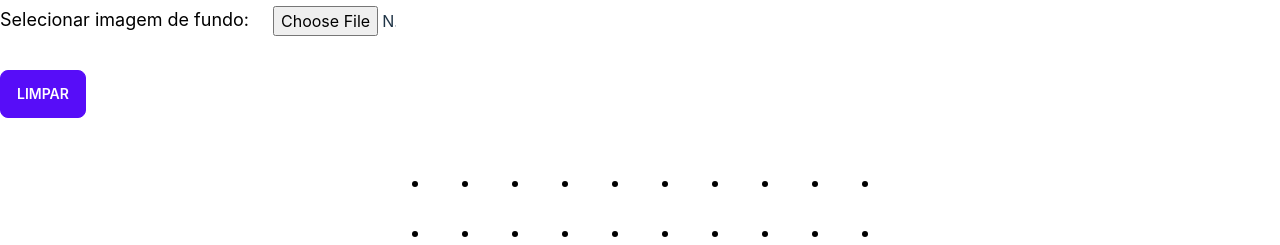
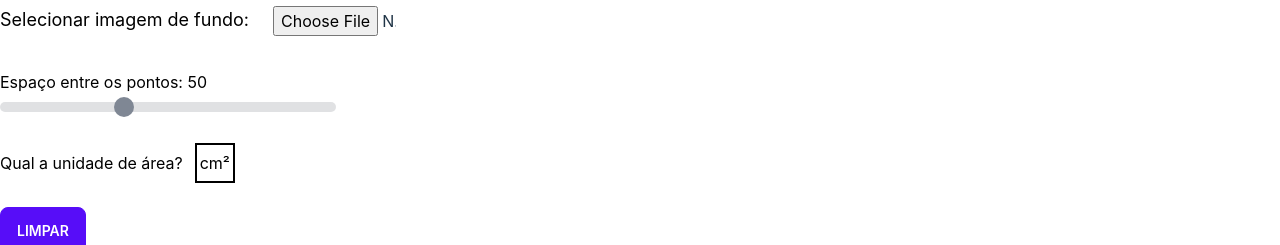
Before and after one commit to RuanGallio/Teorema_de_Pick_UEM, a Vue app: page / in a window 1280 px wide. Shown: the part 252-497 px from the top of the page. Built offline with nearby package versions, Linux system fonts and the light colour scheme.

Commit message:
Feature reatividade ao tamanho da imagem; Aceita espaçamento diferenciado entre pontos

```diff
--- a/src/components/PicksGrid.vue
+++ b/src/components/PicksGrid.vue
@@ -39,6 +39,8 @@ export default defineComponent({
       gridNumPointsX: 10,
       gridNumPointsY: 10,
       gapBetweenPoints: 50,
+      maxGapBetweenPoints: 150,
+      areaUnit: "cm²",
     };
   },
   mounted() {
@@ -48,17 +50,22 @@ export default defineComponent({
     this.canvas = canvas;
     this.ctx = ctx;
     this.drawGrid();
+    this.maxGapBetweenPoints = window.innerWidth / this.gridNumPointsX;
   },
   computed: {
     canvasWidth() {
-      return this.gapBetweenPoints * (this.gridNumPointsX + 1);
+      return this.gapBetweenPoints * this.gridNumPointsX;
     },
     canvasHeight() {
-      return this.gapBetweenPoints * (this.gridNumPointsY + 1);
+      return this.gapBetweenPoints * this.gridNumPointsY;
     },
   },
 
   methods: {
+    reloadPage() {
+      window.location.reload();
+    },
+
     fillPoint(fillStyle: string, point: Point, pointRadius: number) {
       const { ctx } = this;
       if (!ctx) return;
@@ -99,14 +106,6 @@ export default defineComponent({
       const x = Math.round(mouseX / gapBetweenPoints) * gapBetweenPoints;
       const y = Math.round(mouseY / gapBetweenPoints) * gapBetweenPoints;
 
-      if (
-        x === 0 ||
-        y === 0 ||
-        x === this.canvasWidth ||
-        y === this.canvasHeight
-      )
-        return;
-
       const point = [x, y] as Point;
       const pointRadius = 5;
 
@@ -140,6 +139,26 @@ export default defineComponent({
       }
     },
 
+    clearGrid() {
+      const { ctx, canvas } = this;
+      if (!ctx || !canvas) return;
+      ctx.clearRect(0, 0, canvas.width, canvas.height);
+
+      this.image = null;
+      this.grid = [];
+      this.polygon = [];
+      this.numPointsOnPolygon = 0;
+      this.numPointsInPolygon = 0;
+      this.drawGrid();
+    },
+
+    drawImageOnCanvas(image: HTMLImageElement) {
+      const { ctx, canvas } = this;
+      if (!ctx || !canvas) return;
+      ctx.drawImage(image, 0, 0);
+      this.drawGrid();
+    },
+
     handleFileInput(event: Event) {
       /*
         TODO!
@@ -170,9 +189,28 @@ export default defineComponent({
           let img = this.image as HTMLImageElement;
 
           img.onload = () => {
+            // if img.width > window.innerWidth -> transform img.width to window.innerWidth
+
             this.gridNumPointsX = Math.round(img.width / gapBetweenPoints);
             this.gridNumPointsY = Math.round(img.height / gapBetweenPoints);
-            ctx.drawImage(img, 0, 0);
+
+            if (img.width > window.innerWidth) {
+              if (this.gridNumPointsX * gapBetweenPoints > window.innerWidth) {
+                this.gapBetweenPoints = Math.round(
+                  window.innerWidth / this.gridNumPointsX
+                );
+              }
+
+              ctx.drawImage(
+                img,
+                0,
+                0,
+                window.innerWidth,
+                img.height * (window.innerWidth / img.width)
+              );
+            } else {
+              ctx.drawImage(img, 0, 0);
+            }
             this.drawGrid();
           };
           this.image.src = reader.result as string;
@@ -181,33 +219,16 @@ export default defineComponent({
       }
     },
 
-    clearGrid() {
-      const { ctx, canvas } = this;
-      if (!ctx || !canvas) return;
-      ctx.clearRect(0, 0, canvas.width, canvas.height);
-
-      this.grid = [];
-      this.polygon = [];
-      this.numPointsOnPolygon = 0;
-      this.numPointsInPolygon = 0;
-      this.drawGrid();
-    },
     drawGrid() {
       const { ctx, canvas, gapBetweenPoints, grid } = this;
+      this.maxGapBetweenPoints = window.innerWidth / this.gridNumPointsX;
+
       if (!ctx || !canvas) return;
 
       const pointRadius = 3;
 
-      for (
-        let x = gapBetweenPoints;
-        x < this.canvasWidth;
-        x += gapBetweenPoints
-      ) {
-        for (
-          let y = gapBetweenPoints;
-          y < this.canvasHeight;
-          y += gapBetweenPoints
-        ) {
+      for (let x = 0; x <= this.canvasWidth; x += gapBetweenPoints) {
+        for (let y = 0; y <= this.canvasHeight; y += gapBetweenPoints) {
           grid.push([x, y]);
 
           this.fillPoint("#000", [x, y] as Point, pointRadius);
@@ -329,7 +350,31 @@ export default defineComponent({
           </h1>
           <input type="file" class="max-w-[20%]" @change="handleFileInput" />
         </div>
-        <button class="btn btn-primary" @click="clearGrid">Limpar</button>
+        <div class="gap-6">
+          <label for="slider" class="mb-2 text-black"
+            >Espaço entre os pontos: {{ gapBetweenPoints }}</label
+          >
+          <input
+            id="slider"
+            type="range"
+            min="6"
+            :max="maxGapBetweenPoints"
+            v-model.number="gapBetweenPoints"
+            class="slider"
+            @change="clearGrid"
+          />
+        </div>
+        <div
+          class="flex my-[2%] text-black flex-row items-center justify-center h-16 gap-3"
+        >
+          <h1 class="text-black">Qual a unidade de área?</h1>
+          <input
+            type="text"
+            class="h-10 w-10 text-center text-black bg-white border-2 border-black"
+            v-model="areaUnit"
+          />
+        </div>
+        <button class="btn btn-primary" @click="reloadPage">Limpar</button>
       </div>
       <div
         v-show="polygon.length && numPointsOnPolygon"
@@ -346,7 +391,7 @@ export default defineComponent({
         <h1 class="text-black">
           Área do polígono por Pick:
           <b> {{ polygonAreaPick(numPointsInPolygon, numPointsOnPolygon) }}</b>
-          unidades de área
+          {{ areaUnit }}
         </h1>
       </div>
     </div>
@@ -356,7 +401,7 @@ export default defineComponent({
       <div class="flex items-center justify-center py-4">
         <canvas
           id="canvas"
-          class="max-w-full object-contain"
+          class="max-w-full object-contain m-5 bg-blue-100 border-2 border-black"
           :width="canvasWidth"
           :height="canvasHeight"
           @click="handleClick"
@@ -376,4 +421,33 @@ input::-webkit-inner-spin-button {
 input[type="number"] {
   -moz-appearance: textfield;
 }
+
+.slider {
+  -webkit-appearance: none;
+  width: 100%;
+  height: 10px;
+  background-color: #d3d5d8;
+  border-radius: 5px;
+  outline: none;
+  opacity: 0.7;
+  transition: opacity 0.2s;
+}
+
+.slider::-webkit-slider-thumb {
+  -webkit-appearance: none;
+  appearance: none;
+  width: 20px;
+  height: 20px;
+  background-color: #4a5568;
+  border-radius: 50%;
+  cursor: pointer;
+}
+
+.slider::-moz-range-thumb {
+  width: 20px;
+  height: 20px;
+  background-color: #4a5568;
+  border-radius: 50%;
+  cursor: pointer;
+}
 </style>
```
